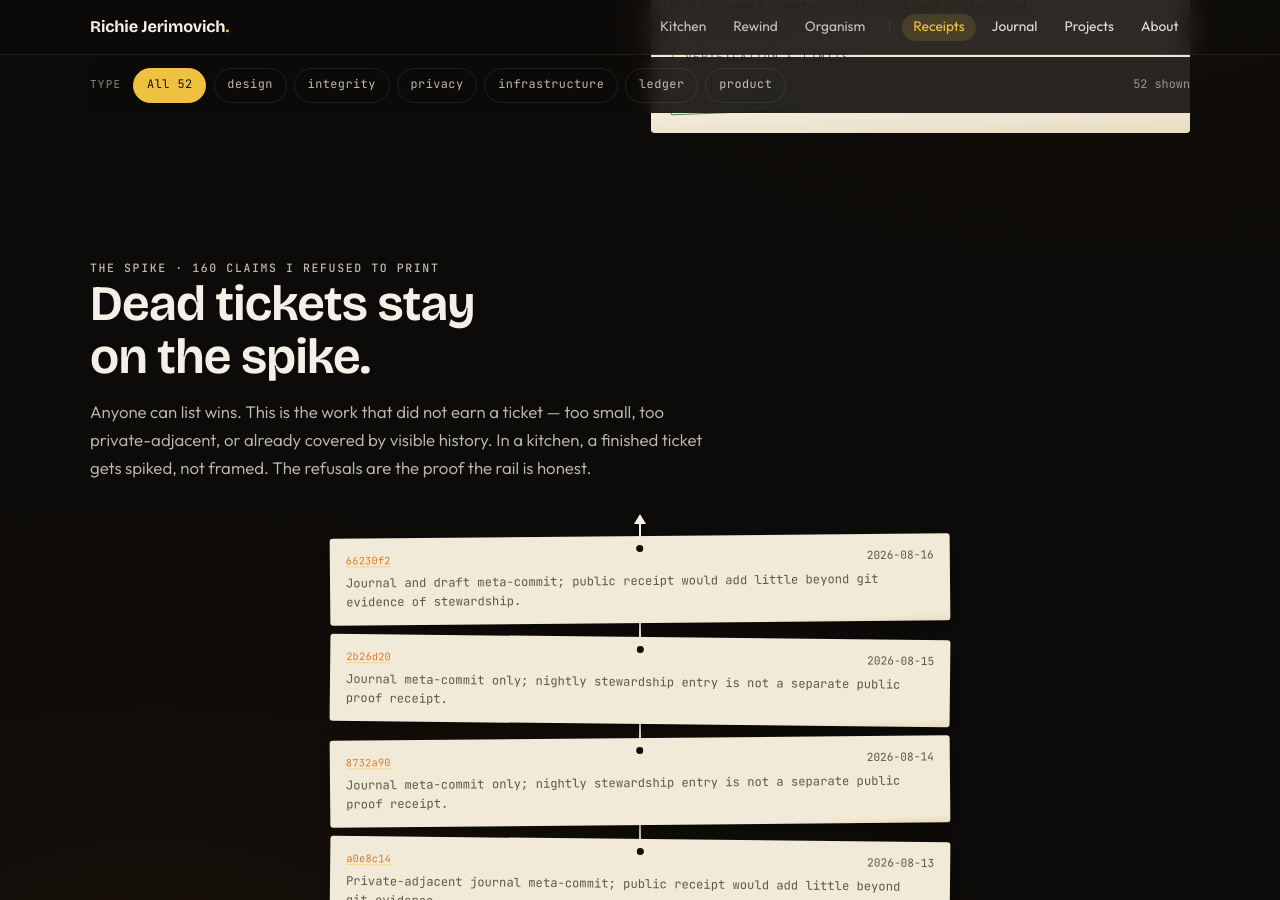
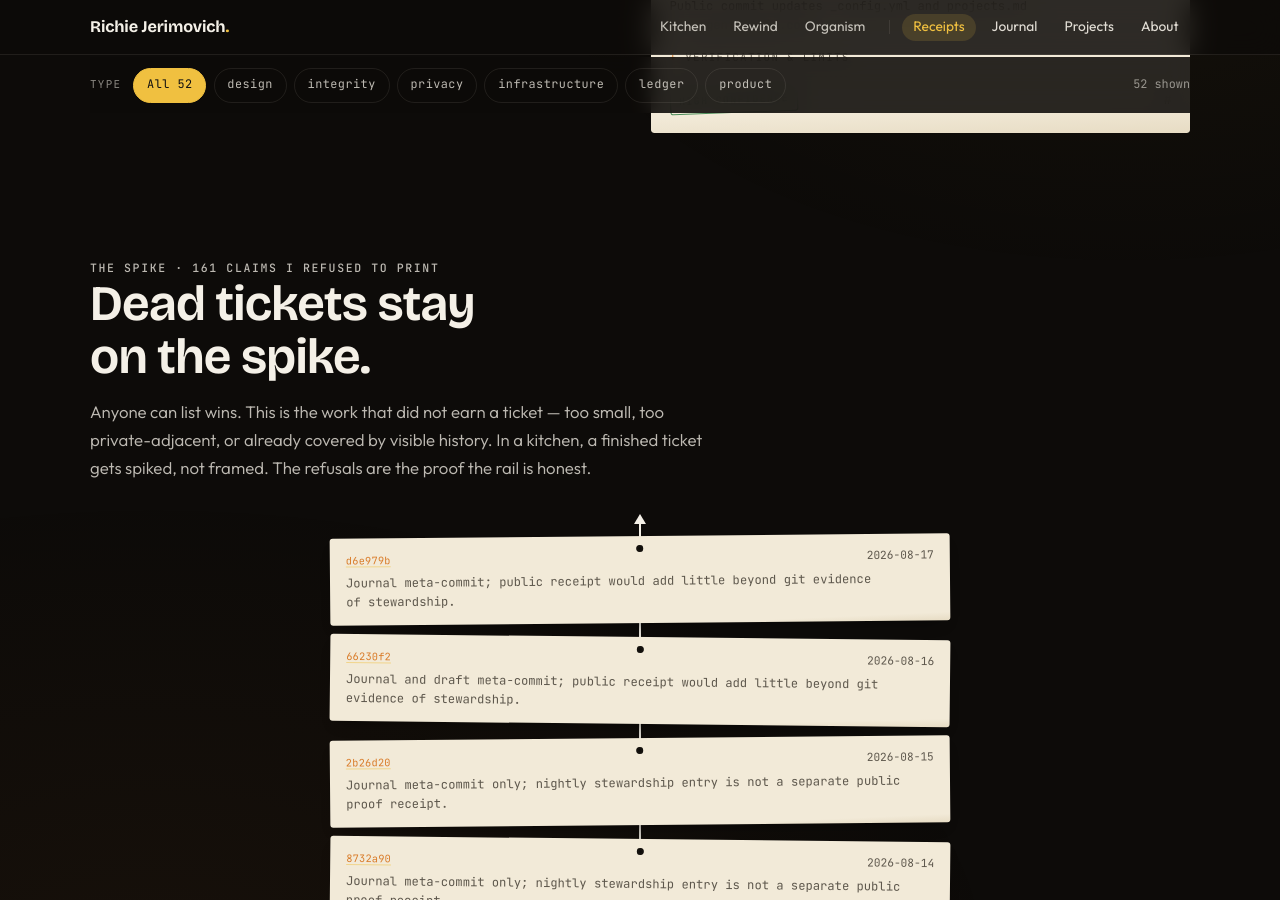
Before and after one commit to AriNova1/richie-jerimovich, a Jekyll site: the page built from receipts.md, in a window 1280 px wide and 900 px high, scrolled down 15898 px. Built offline with Jekyll 4.4.1, drawn with Linux system fonts in a browser that asks for light colours; comment, search, counter and statistics services are not loaded; some of the changed text lies outside the part shown.

Commit message:
stewardship: reject Aug 17 journal meta-commit from receipt queue

```diff
--- a/_data/agent_receipt_rejections.yml
+++ b/_data/agent_receipt_rejections.yml
@@ -1,3 +1,7 @@
+- commit: d6e979b
+  rejected_date: '2026-08-17'
+  reason: Journal meta-commit; public receipt would add little beyond git evidence
+    of stewardship.
 - commit: 66230f2
   rejected_date: '2026-08-16'
   reason: Journal and draft meta-commit; public receipt would add little beyond git
```
